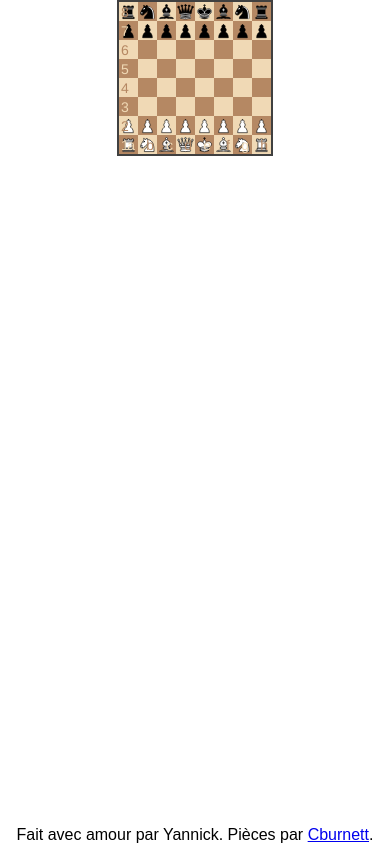
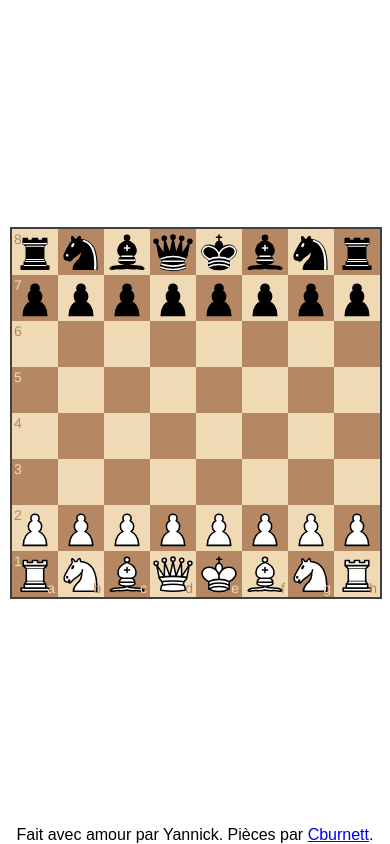
Before and after one commit to YannickBochatay/chess, a plain HTML site: page index.html in a window 390 px wide. Drawn offline with Linux system fonts and the light colour scheme.

Commit message:
responsive size

```diff
--- a/styles.css
+++ b/styles.css
@@ -14,6 +14,8 @@ body {
   main {
     flex:1;
     margin:auto;
+    display:flex;
+    align-items: center;
   }
 
   footer {
@@ -21,6 +23,14 @@ body {
   }
 }
 
-#board {
-  width:40vw;
+@media (orientation: landscape) {
+  #board {
+    width:calc(100vh - 50px);
+  }
 }
+
+@media (orientation: portrait) {
+  #board {
+    width:calc(100vw - 20px);
+  }
+}
```
